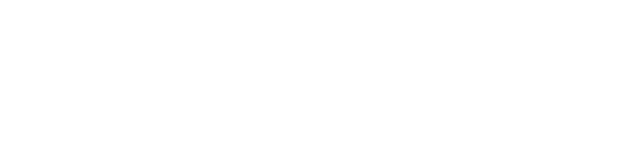
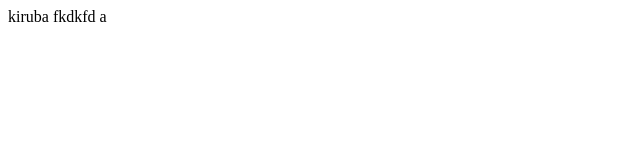
Before and after one commit to kiruba1992/newproject, a plain HTML site: page index.html in a window 1280 px wide. Shown: the whole page, without its empty margins (0-640 px from the left). Drawn offline with Linux system fonts and the light colour scheme.

Commit message:
Update index.html
changed index.html files

```diff
--- a/index.html
+++ b/index.html
@@ -1,3 +1,5 @@
 <html>
 <head> </head>
-</html>
+kiruba
+  fkdkfd
+  a
```
